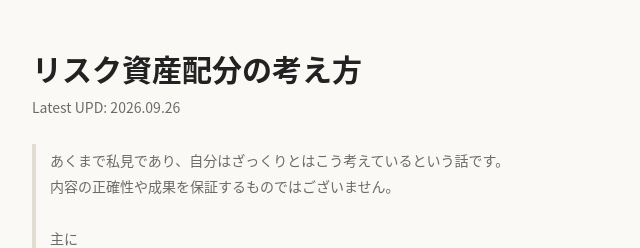
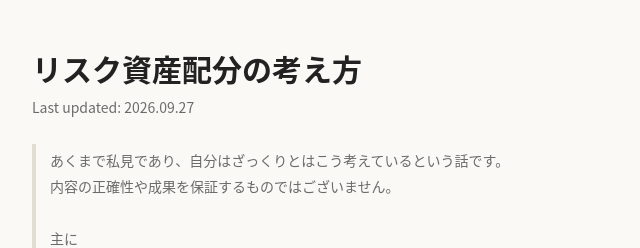
Before and after one commit to AyumuKameda7/AssetManagement_RiskAllocation, a plain HTML site: page index.html in a window 1280 px wide. Shown: the top 248 px of the page, 264-904 px from the left. Drawn offline with Linux system fonts and the light colour scheme.

Commit message:
Update date label
Co-Authored-By: Claude Opus 5.5 <noreply@anthropic.com>
Claude-Session: https://claude.ai/code/session_01DpPPmaFm4nP5f7N77QDpFo

```diff
--- a/index.html
+++ b/index.html
@@ -30,7 +30,7 @@ small{font-size:inherit}
 table.sub td{border-left:1px solid var(--line)}table.sub td.k{font-weight:400;white-space:nowrap}table.sub td:first-child{white-space:nowrap}
 footer{margin-top:56px;color:var(--sub);font-size:13px}
 </style></head><body><main>
-<h1>リスク資産配分の考え方</h1><div class="date">Latest UPD: 2026.09.26</div>
+<h1>リスク資産配分の考え方</h1><div class="date">Last updated: 2026.09.27</div>
 <p class="note">あくまで私見であり、自分はざっくりとはこう考えているという話です。<br>内容の正確性や成果を保証するものではございません。<br><br>主に<br>①金融市場を通じて、社会への学びを深めたい人<br>②投資してる感でイキったり自己陶酔したいが、リスクは一定コントロールしたい人<br>に適した考え方です。ちな筆者は両方です。</p>
 <ol class="toc"><li><a href="#s1">資産全体をどう仕分けるか</a></li><li><a href="#s2">リスク投資の目的は何か</a></li><li><a href="#s3">目的の達成期間はどの程度か</a></li><li><a href="#s4">資産全体の株式比率は何%にすべきか</a></li><li><a href="#s5">コアの中身はどう配分すべきか</a></li><li><a href="#s6">サテライトを持つか</a></li><li><a href="#s7">出口と暴落時のルールをどうするか</a></li><li><a href="#s8">配分どおりに積立設定できるか</a></li><li><a href="#s9">非リスク資産の置き場はどうすべきか</a></li></ol>
 <h2 id="s1"><span>1</span>資産全体をどう仕分けるか</h2>
```
